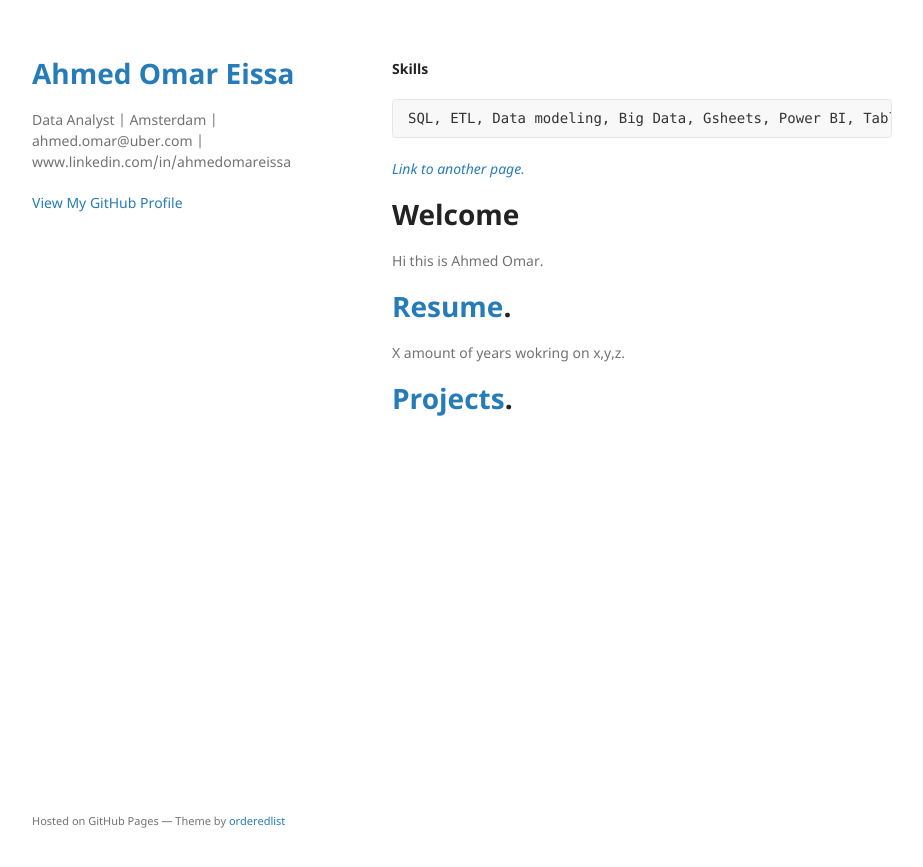
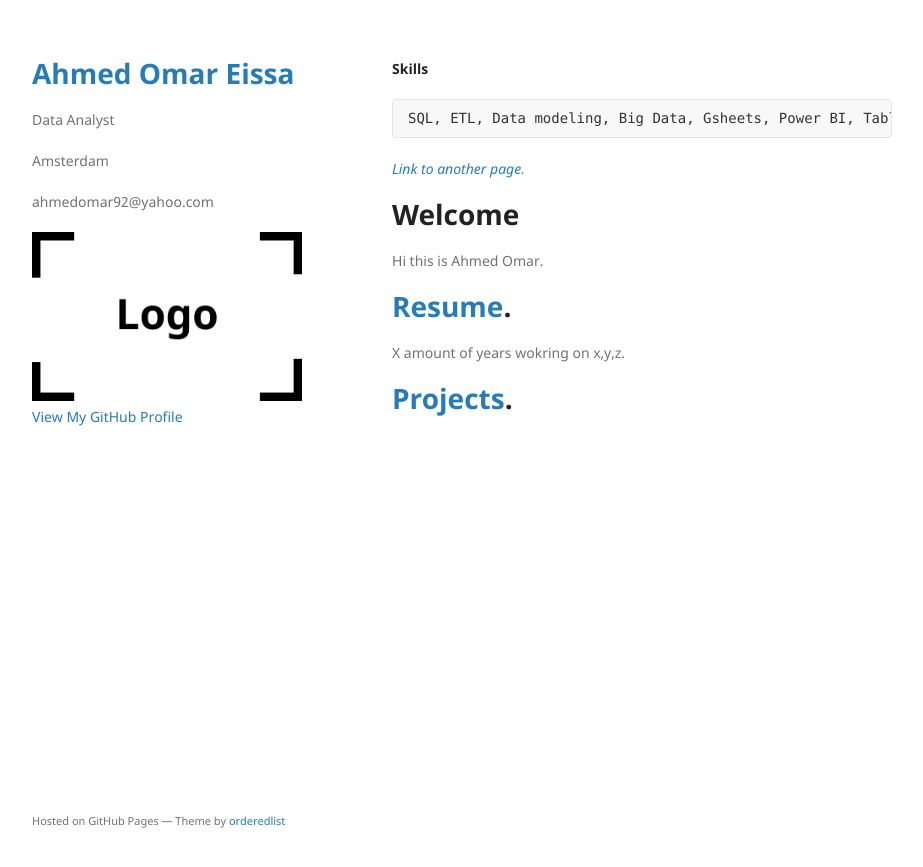
Before and after one commit to AhmedOmarEissa/AhmedOmarEissa.github.io, a Jekyll site: the page built from index.md, in a window 1280 px wide. Shown: the top 867 px of the page, without its empty margins (178-1101 px from the left). Built offline with Jekyll 4.4.1, drawn with Linux system fonts in a browser that asks for light colours.

Commit message:
Formatting the config file

```diff
--- a/_config.yml
+++ b/_config.yml
@@ -1,6 +1,7 @@
 title: Ahmed Omar Eissa
 description:  Data Analyst | Amsterdam | ahmed.omar@uber.com | www.linkedin.com/in/ahmedomareissa
-#logo: /assets/img/logo.png
-#show_downloads: false
+logo: /assets/img/logo.png
+show_downloads: false
+is_user_page: false
 #google_analytics:
 theme: jekyll-theme-minimal
--- a/_layouts/default.html
+++ b/_layouts/default.html
@@ -16,11 +16,13 @@
       <header>
         <h1><a href="{{ "/" | absolute_url }}">{{ site.title | default: site.github.repository_name }}</a></h1>
 
+        <p>Data Analyst</p>
+        <p>Amsterdam</p>
+        <p>ahmedomar92@yahoo.com</p>
+
         {% if site.logo %}
           <img src="{{site.logo | relative_url}}" alt="Logo" />
         {% endif %}
-
-        <p>{{ site.description | default: site.github.project_tagline }}</p>
 
         {% if site.github.is_project_page %}
         <p class="view"><a href="{{ site.github.repository_url }}">View the Project on GitHub <small>{{ site.github.repository_nwo }}</small></a></p>
```
